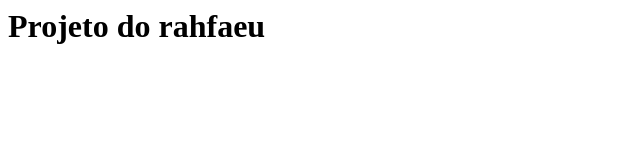
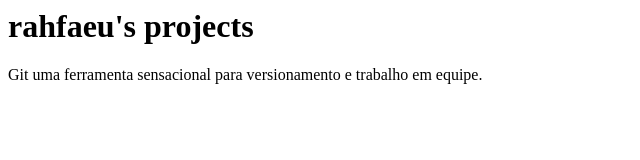
Before and after one commit to rahfaeu/curso-git, a plain HTML site: page index.html in a window 1280 px wide. Shown: the whole page, without its empty margins (0-640 px from the left). Drawn offline with Linux system fonts and the light colour scheme.

Commit message:
Paragrafo

```diff
--- a/index.html
+++ b/index.html
@@ -2,6 +2,7 @@
     <head>
     </head>
     <body>
-        <h1>Projeto do rahfaeu</h1>
+        <h1>rahfaeu's projects</h1>
+        <p>Git uma ferramenta sensacional para versionamento e trabalho em equipe.</p>
     </body>
 </html>
```
